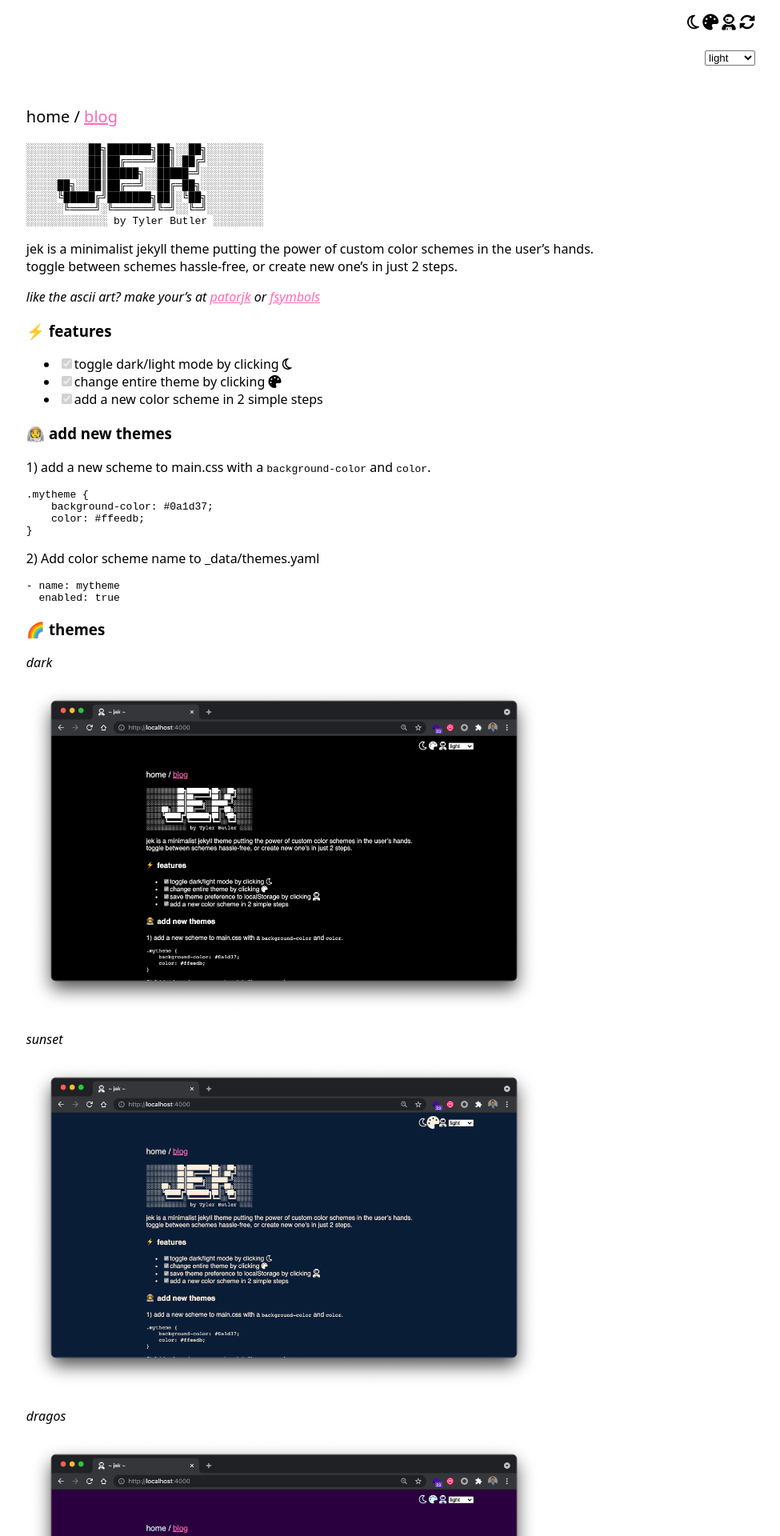
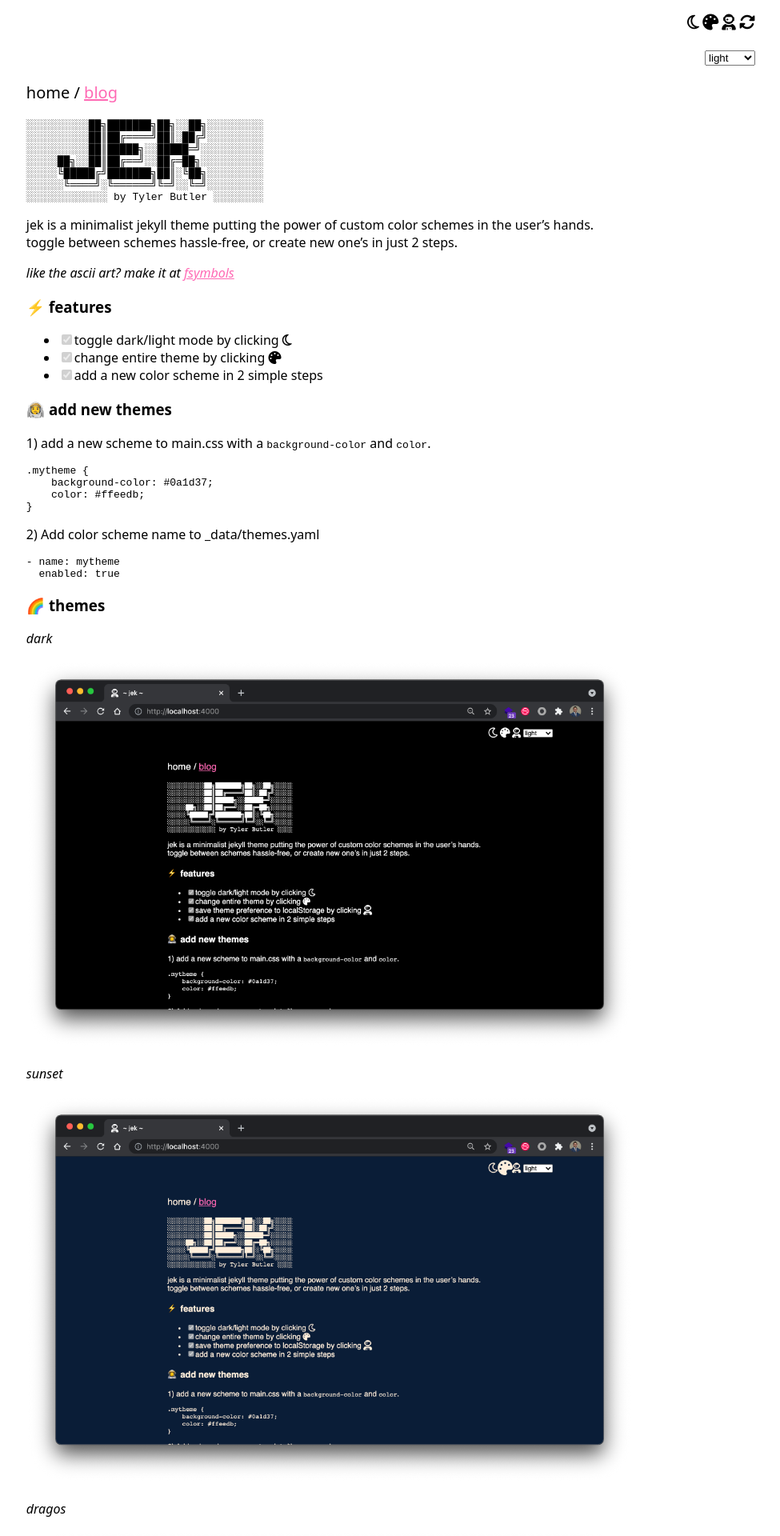
Before and after one commit to tcbutler320/jek, a Jekyll site: the page built from index.md, in a window 1280 px wide. Shown: the top 1920 px of the page at 80% size, without its empty margins (228-1203 px from the left). Built offline with Jekyll 4.4.1, drawn with Linux system fonts in a browser that asks for light colours; nearby versions of some CDN libraries; some of the changed text lies outside the part shown.

Commit message:
update blog date format, readme instructions

```diff
--- a/assets/css/main.css
+++ b/assets/css/main.css
@@ -15,7 +15,7 @@ a {
 }
 
 img {
-    width: 85%;
+    width: 100%;
 }
 
 @media only screen
@@ -28,10 +28,7 @@ and (max-device-width : 767px) {
     .center {
         margin: auto;
         width: 90%;
-        padding: 10px;
-        margin-top: 10px;
       }
-
 
       .nav {
         margin-right: 10px;
@@ -48,8 +45,6 @@ and (min-device-width : 768px) {
     .center {
         margin: auto;
         width: 60%;
-        padding: 10px;
-        margin-top: 20px;
     }
 
     .nav {
--- a/assets/js/themeToggle.js
+++ b/assets/js/themeToggle.js
@@ -1,9 +1,16 @@
+let i = 0;
+
 function changeTheme() {
-    var randomItem = themes[Math.floor(Math.random()*themes.length)];
-
-    document.body.classList.toggle(randomItem);
-    console.log('[DEBUG] theme changed To',randomItem);
-    document.getElementById('theme').innerHTML = randomItem;
+    theme = themes[i];
+    if (i < themes.length){
+        console.log('[DEBUG] theme changed To',theme);
+        console.log('[DEBUG] i =' + i);
+        document.body.classList.toggle(theme);
+        i++;
+    } else {
+        i = 0;
+        document.body.classList.toggle(theme);
+    }
 }
 
 function darkMode() {
--- a/index.md
+++ b/index.md
@@ -14,11 +14,11 @@ layout: home
 
 jek is a minimalist jekyll theme putting the power of custom color schemes in the user's hands. toggle between schemes hassle-free, or create new one's in just 2 steps.
 
-*like the ascii art? make your's at [patorjk](https://patorjk.com/software/taag) or [fsymbols](https://fsymbols.com/text-art/)*
+*like the ascii art? make it at [fsymbols](https://fsymbols.com/text-art/)*
 ### ⚡ features
 
-+  [x] toggle dark/light mode by clicking <i class="far fa-moon zoom" onclick="darkMode();"></i>
-+  [x] change entire theme by clicking  <i class="fas fa-palette zoom" onclick="changeTheme();"></i>
++  [x] toggle dark/light mode by clicking <i class="far fa-moon zoom"></i>
++  [x] change entire theme by clicking  <i class="fas fa-palette zoom"></i>
 +  [x] add a new color scheme in 2 simple steps
 
 ### 👩‍🚀 add new themes
@@ -43,12 +43,18 @@ jek is a minimalist jekyll theme putting the power of custom color schemes in th
 
 *dark*
 
-![](preview-dark.png)
+![](/assets/img/readme/preview-dark.png)
 
 *sunset*
 
-![](preview-sunset.png)
+![](/assets/img/readme/preview-sunset.png)
 
 *dragos*
 
-![](preview-dragos.png)
+![](/assets/img/readme/preview-dragos.png)
+
+### 💾 local storage
+
+When saving a theme with <i class="fas fa-palette zoom"></i>, jek will add a new value to local storage. Each time you go back to the site, jek will look first at local storage and load that theme. If you clear your cache or change browsers you'll have to save again.
+
+![](/assets/img/readme/storage.png)
```
Also changed, not shown: _layouts/blog.html (+6 -1 lines), assets/img/readme/preview-dark.png (renamed from preview-dark.png), assets/img/readme/preview-dragos.png (renamed from preview-dragos.png), assets/img/readme/preview-sunset.png (renamed from preview-sunset.png), assets/img/readme/preview.png (renamed from preview.png), assets/img/readme/storage.png (added), 1 other file.
